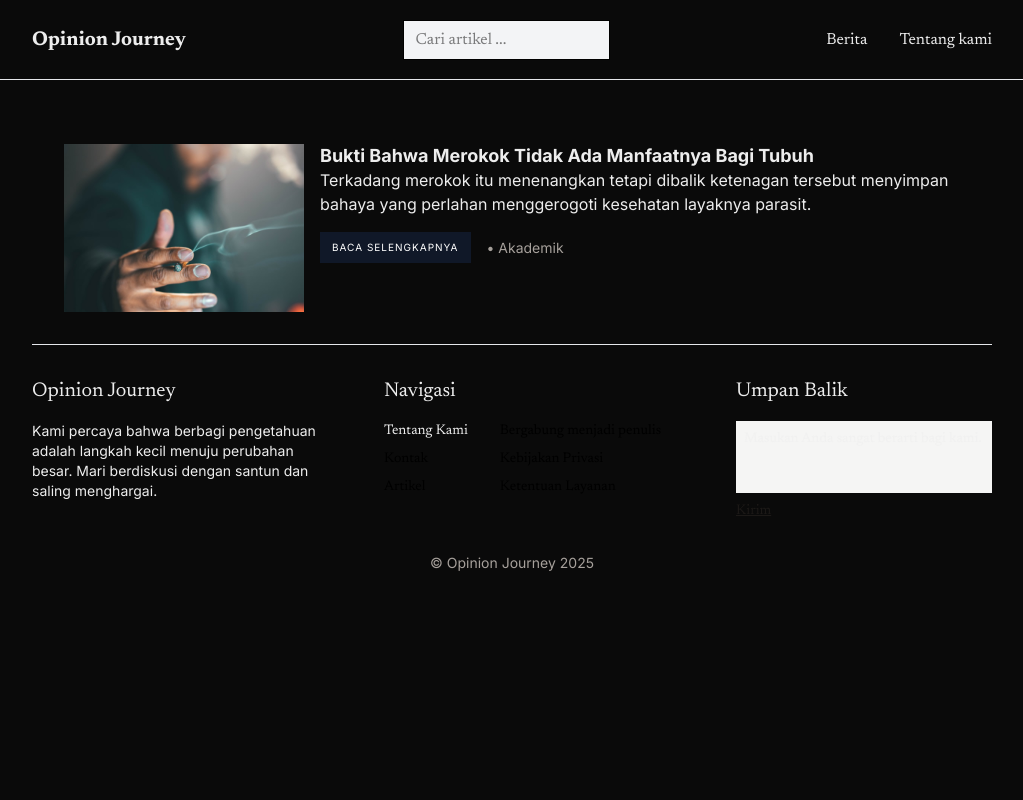
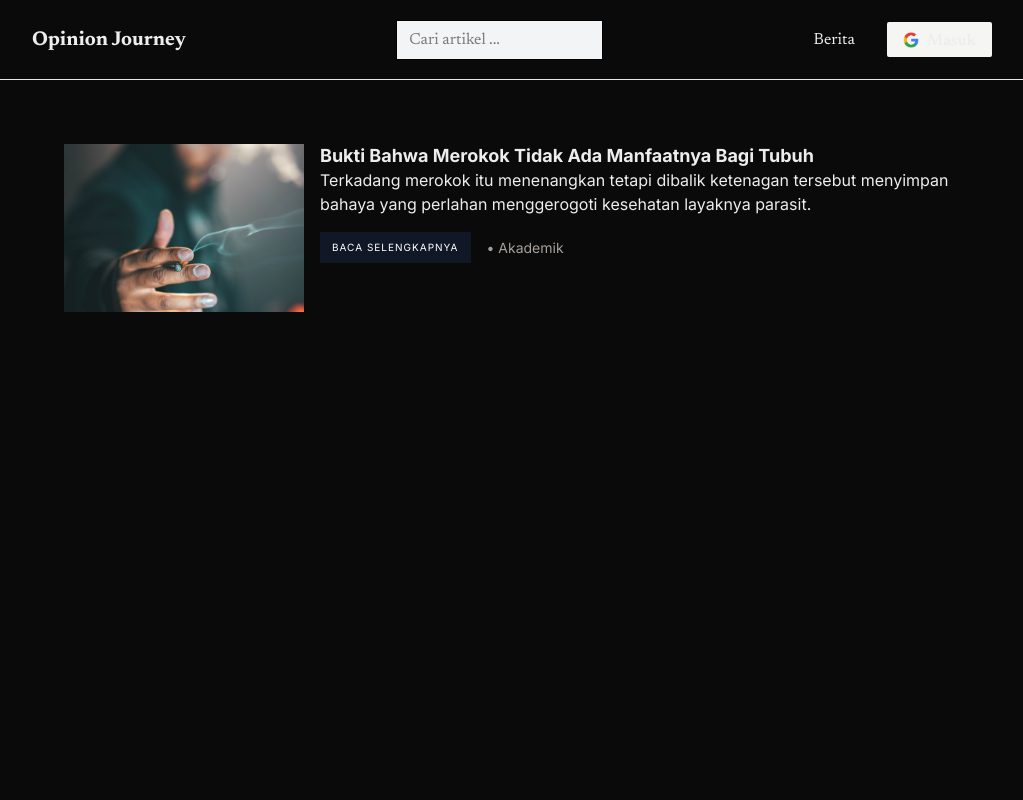
Before and after one commit to Javasrabni/Wassup.id, a Next.js app: page /read/akademik in a window 1280 px wide. Shown: the top 800 px of the page, without its empty margins (128-1151 px from the left). Built offline with nearby package versions, Linux system fonts and the light colour scheme.

Commit message:
UP 0.0.9

```diff
--- a/src/app/globals.css
+++ b/src/app/globals.css
@@ -8,6 +8,10 @@
 :root {
   --font-newsreader: 'Newsreader', serif;
   --font-inter: 'Inter', sans-serif;
+}
+
+.font-newsreader {
+  font-family: var(--font-newsreader);
 }
 
 ::-webkit-scrollbar {
--- a/src/app/inf/[slug]/page.tsx
+++ b/src/app/inf/[slug]/page.tsx
@@ -30,11 +30,7 @@ export default function HalamanNavData({ params }: Props) {
     const { slug } = params
     const data = NavbarData.find((i) => slug.toLowerCase().includes(i.title.replace(/\s+/g, '-').toLowerCase()))
     if (!slug) return notFound()
-
     if (!data) return notFound()
-
-
-
 
     return (
         <>
--- a/src/app/layout.tsx
+++ b/src/app/layout.tsx
@@ -33,11 +33,11 @@ export default function RootLayout({
     <html lang="id" className={`${newsreader.variable} ${inter.variable}`}>
       <body className={`antialiased`}>
         <Navbar />
-        <div className="w-full flex flex-col">
-          <div className="w-full max-w-[60rem] mx-auto p-8">
+        <div className="w-full h-full flex flex-col">
+          <div className="w-full h-full max-w-[60rem] mx-auto p-8">
             <Content>{children}</Content>
           </div>
-          <div className="w-full max-w-[60rem] mx-auto">
+          <div className="w-full max-w-[60rem] mx-auto mt-10">
             <Footer />
           </div>
         </div>
--- a/src/app/page.tsx
+++ b/src/app/page.tsx
@@ -10,7 +10,7 @@ export default function Home() {
   const [searchInputValue, setSearchInputValue] = useState("");
 
   return (
-    <div className="w-full flex flex-col gap-8 pb-16">
+    <div className="w-full flex flex-col gap-8">
       {/* BANNER */}
       <div className="relative w-full h-60 rounded-none overflow-hidden flex items-center justify-center border-b border-gray-200">
         {/* <Image src={'/bg.jpg'} alt="Banner" fill priority quality={90} className="object-cover blur-[2px]" /> */}
--- a/src/app/partials/footer.tsx
+++ b/src/app/partials/footer.tsx
@@ -22,13 +22,13 @@ const Footer = () => {
           {/* LIST */}
           <div className="flex flex-row gap-8 w-full text-sm">
             <div className="flex flex-col gap-2">
-              <Link href={""} className="hover:text-stone-400">
+              <Link href={"/inf/tentang-kami"} className="hover:text-stone-400">
                 Tentang Kami
               </Link>
               <Link href={""} className="text-black hover:text-stone-400">
                 Kontak
               </Link>
-              <Link href={""} className="text-black hover:text-stone-400">
+              <Link href={"/"} className="text-black hover:text-stone-400">
                 Artikel
               </Link>
             </div>
--- a/src/app/partials/navbar.tsx
+++ b/src/app/partials/navbar.tsx
@@ -1,37 +1,60 @@
-"use client"
+"use client";
 
-import React, { useState } from 'react'
-import Link from 'next/link'
-import { usePathname } from 'next/navigation';
+import React, { useState } from "react";
+import Link from "next/link";
+import { usePathname } from "next/navigation";
 
-import { Menu } from 'lucide-react'
-import { NavbarData } from '@/lib/DataStatis'
-import SearchInput from '@/components/SearchInput';
+import { Menu } from "lucide-react";
+import { NavbarData } from "@/lib/DataStatis";
+import SearchInput from "@/components/SearchInput";
+import Image from "next/image";
 
 const Navbar = () => {
-    const pathname = usePathname()
-    const [searchInputValue, setSearchInputValue] = useState('')
-    return (
-        <div className='w-full h-20 border-b-1 border-gray-200 flex items-center justify-center px-8'>
-            <div className='max-w-[60rem] w-full flex items-center justify-between'>
-                <Link href={'/'}><h1 className='text-xl font-bold'>Opinion Journey</h1></Link>
+  const pathname = usePathname();
+  const [searchInputValue, setSearchInputValue] = useState("");
+  return (
+    <div className="w-full h-20 border-b-1 border-gray-200 flex items-center justify-center px-8">
+      <div className="max-w-[60rem] w-full flex items-center justify-between">
+        <Link href={"/"}>
+          <h1 className="text-xl font-bold">Opinion Journey</h1>
+        </Link>
 
-                <span className={`${pathname == '/' ? 'hidden' : 'hidden sm:flex'}`}>
-                    <SearchInput value={searchInputValue} onchange={setSearchInputValue} placeholder="Cari artikel ..." withButton={false} />
-                </span>
+        <span className={`${pathname == "/" ? "hidden" : "hidden sm:flex"}`}>
+          <SearchInput
+            value={searchInputValue}
+            onchange={setSearchInputValue}
+            placeholder="Cari artikel ..."
+            withButton={false}
+          />
+        </span>
 
-                <ul className='hidden md:flex gap-8 '>
-                    {NavbarData.map(i =>
-                        <Link key={i.id} href={`${i.URL}${i.title.toLowerCase() === "berita" ? '/' : i.title.replace(/\s+/g, '-').toLowerCase()}`}><li className='hover:text-gray-400'>{i.title}</li></Link>
-                    )}
-                </ul>
-                <div className='flex md:hidden'>
-                    <Menu className='w-4 h-4' />
-                </div>
+        <ul className="hidden md:flex md:items-center gap-8 ">
+          {NavbarData.slice(0, 1).map((i) => (
+            <Link key={i.id} href={`/${i.URL}`}>
+              <li className="hover:text-gray-400">{i.title}</li>
+            </Link>
+          ))}
+          <Link
+            href={""}
+            className="bg-stone-100 px-4 py-1 rounded-xs hover:outline-1"
+          >
+            <span className="flex flex-row gap-2 items-center">
+              <Image
+                src={"/materials/google.png"}
+                alt="Google Icon"
+                width={16}
+                height={16}
+              />
+              <p className="font-newsreader font-semibold mt-[2.5px]">Masuk</p>
+            </span>
+          </Link>
+        </ul>
+        <div className="flex md:hidden">
+          <Menu className="w-4 h-4" />
+        </div>
+      </div>
+    </div>
+  );
+};
 
-            </div>
-        </div>
-    )
-}
-
-export default Navbar
+export default Navbar;
--- a/src/app/read/[category]/[slug]/page.tsx
+++ b/src/app/read/[category]/[slug]/page.tsx
@@ -82,7 +82,7 @@ async function ReadDetailArticle({ params }: ArticleParams) {
         dangerouslySetInnerHTML={{ __html: JSON.stringify(jsonLd) }}
       />
 
-      <div className="mx-auto pb-10 w-full flex flex-col gap-8">
+      <div className="mx-auto w-full flex flex-col gap-8">
         {/* CONTENT */}
         <div className="prose w-full prose-p:my-4 flex flex-col md:flex-row justify-between gap-8">
           {/* Article viewed */}
--- a/src/app/read/[category]/page.tsx
+++ b/src/app/read/[category]/page.tsx
@@ -6,7 +6,7 @@ const CategoryListPage = ({params}: {params: {category: string}}) => {
     const findKey = category.replace('-', ' ')
 
   return (
-    <div>
+    <div className='h-full min-h-screen'>
       <ArtikelDataParsing featured_article={false} category={findKey} />
     </div>
   )
--- a/src/app/results/page.tsx
+++ b/src/app/results/page.tsx
@@ -9,9 +9,9 @@ export function SearchPage() {
 
     const matchData = DataArtikel.filter((i) => i.title.toLowerCase().includes(data.toLowerCase()) || i.content.toLowerCase().includes(data.toLowerCase()))
     return (
-        <div className='flex flex-col gap-4 w-full h-fit'>
+        <div className='flex flex-col gap-4 w-full h-full'>
             <p>Hasil untuk "<b>{data}</b>"</p>
-            <div className='w-full h-screen flex flex-col gap-8'>
+            <div className='w-full h-full min-h-screen flex flex-col gap-8'>
                 {matchData.length > 0 ? (
                     <>
                         {matchData.map(i =>
--- a/src/components/ParsingDataArtikel.tsx
+++ b/src/components/ParsingDataArtikel.tsx
@@ -23,7 +23,7 @@ export default function ArtikelDataParsing({
     <div className={`${featured_article && "mt-[-26px]"} flex flex-col gap-8`}>
       <h1 className="text-lg sm:text-xl font-bold font-['Inter']">{judul}</h1>
       {filteredData.length > 0 ? filteredData.map((i) => (
-        <div key={i.id} className="flex gap-4 cursor-pointer">
+        <div key={i.id} className="flex gap-4">
           <div className="relative w-[240px] h-[168px] shrink-0">
             <Image
               src={`${i.thumbnail}`}
--- a/src/components/aboutteam.tsx
+++ b/src/components/aboutteam.tsx
@@ -50,7 +50,7 @@ const AboutTeam = () => {
         return () => clearInterval(interval);
     }, [autoScroll]);
     return (
-        <div className='flex w-full h-full items-center justify-center  gap-16 flex-col'>
+        <div className='flex w-full h-screen items-center justify-center  gap-16 flex-col'>
 
             <div className='flex items-center justify-center flex-col text-center'>
                 <h1 className='text-2xl'>People Behind the Work</h1>
--- a/src/lib/DataStatis.tsx
+++ b/src/lib/DataStatis.tsx
@@ -10,8 +10,8 @@ export interface Navbar {
 }
 
 export const NavbarData: Navbar[] = [
-  { id: "1", title: "Berita", URL: "/" },
-  { id: "2", title: "Tentang kami", URL: "/inf/", component: <AboutTeam /> },
+  { id: "1", title: "Berita", URL: "" },
+  { id: "2", title: "Tentang kami", URL: "inf/tentang-kami", component: <AboutTeam /> },
   // { id: '3', title: "Kontak", URL: '/inf/' },
 ];
 
```
Also changed, not shown: public/materials/google.png (added).
